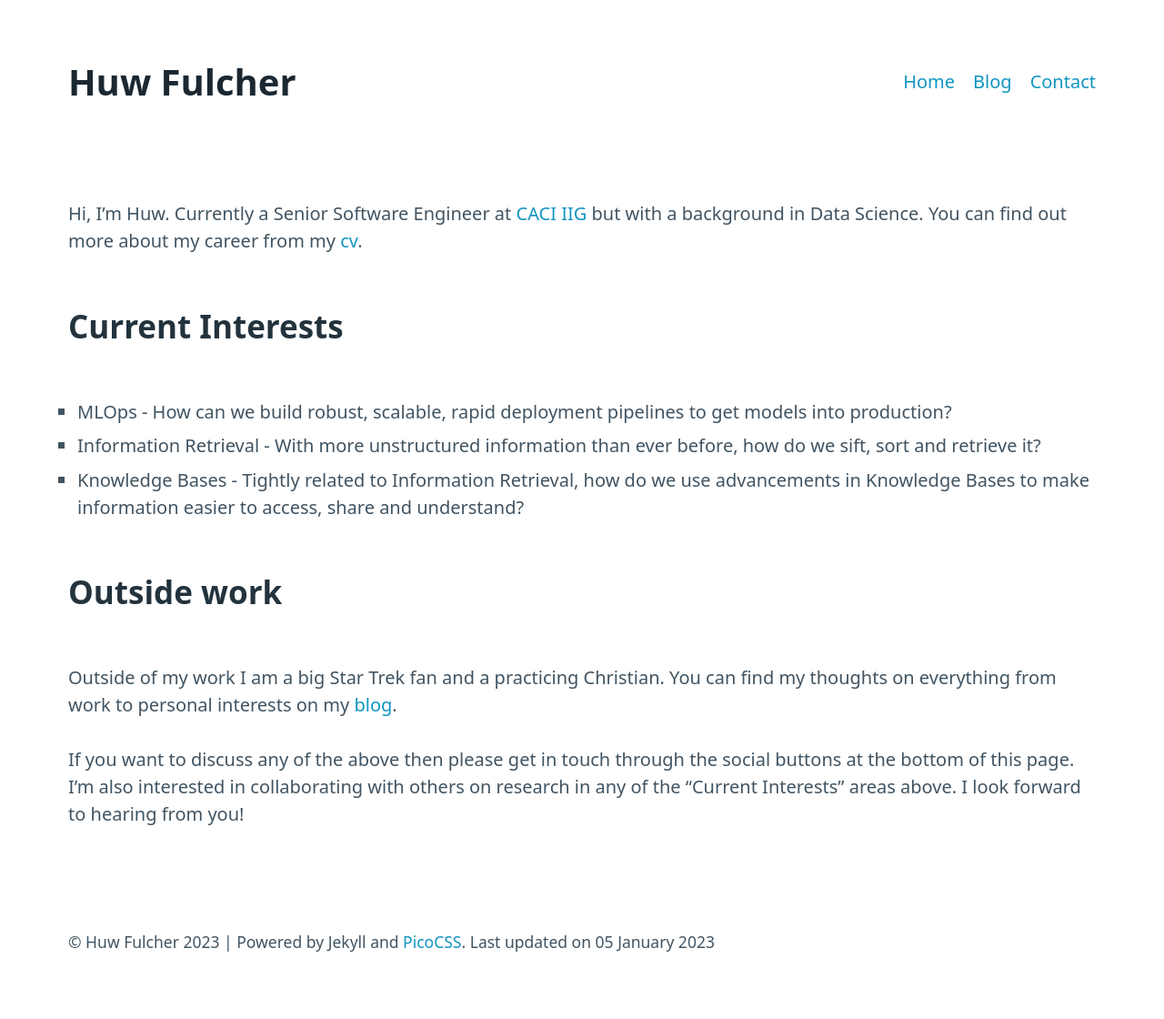
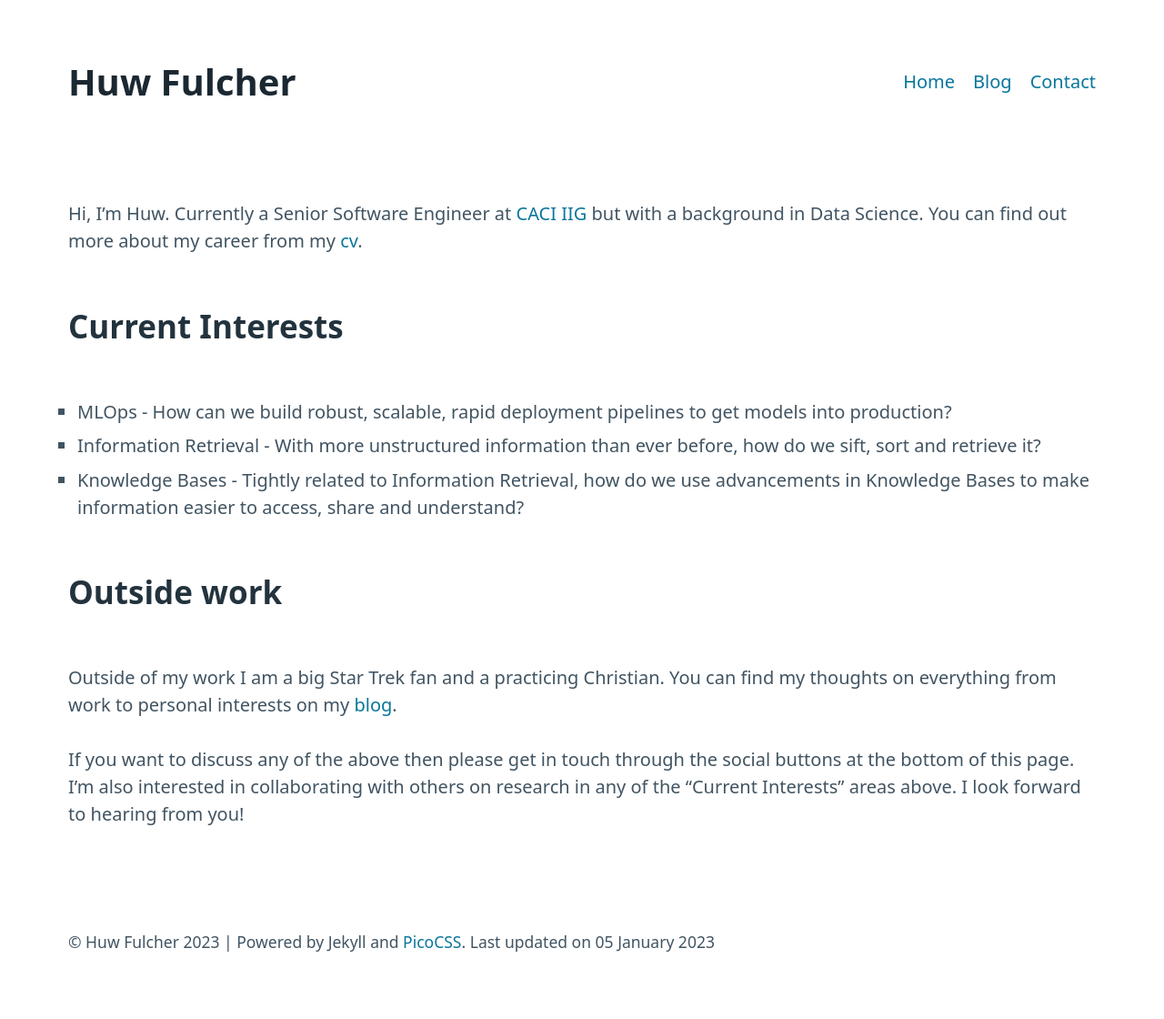
Before and after one commit to HFulcher/huwfulcher.com, a Jekyll site: the page built from index.md, in a window 1280 px wide. Shown: the whole page at 91% size. Built offline with Jekyll 4.4.1, drawn with Linux system fonts in a browser that asks for light colours.

Commit message:
Improving accessibility

```diff
--- a/assets/css/_sass/themes/default/_dark.scss
+++ b/assets/css/_sass/themes/default/_dark.scss
@@ -14,7 +14,7 @@
   --h6-color: #{mix($grey-300, $grey-200)};
 
   // Muted colors
-  --muted-color: #{$grey-500};
+  --muted-color: #{$grey-300};
   --muted-border-color: #{mix($grey-900, $grey-800, 75%)};
 
   // Primary colors
@@ -89,7 +89,7 @@
   --table-row-stripped-background-color: #{rgba($grey-500, 0.05)};
 
   // Code
-  --code-background-color: #{mix($black, $grey-900, 12.5%)};
+  --code-background-color: #{mix($black, $grey-800, 12.5%)};
   --code-color: var(--muted-color);
   --code-kbd-background-color: var(--contrast);
   --code-kbd-color: var(--contrast-inverse);
--- a/assets/css/_sass/themes/default/_light.scss
+++ b/assets/css/_sass/themes/default/_light.scss
@@ -19,8 +19,8 @@
   --muted-border-color: #{$grey-50};
 
   // Primary colors
-  --primary: #{$primary-600};
-  --primary-hover: #{$primary-700};
+  --primary: #{$primary-700};
+  --primary-hover: #{$primary-800};
   --primary-focus: #{rgba($primary-600, 0.125)};
   --primary-inverse: #{$white};
 
```
